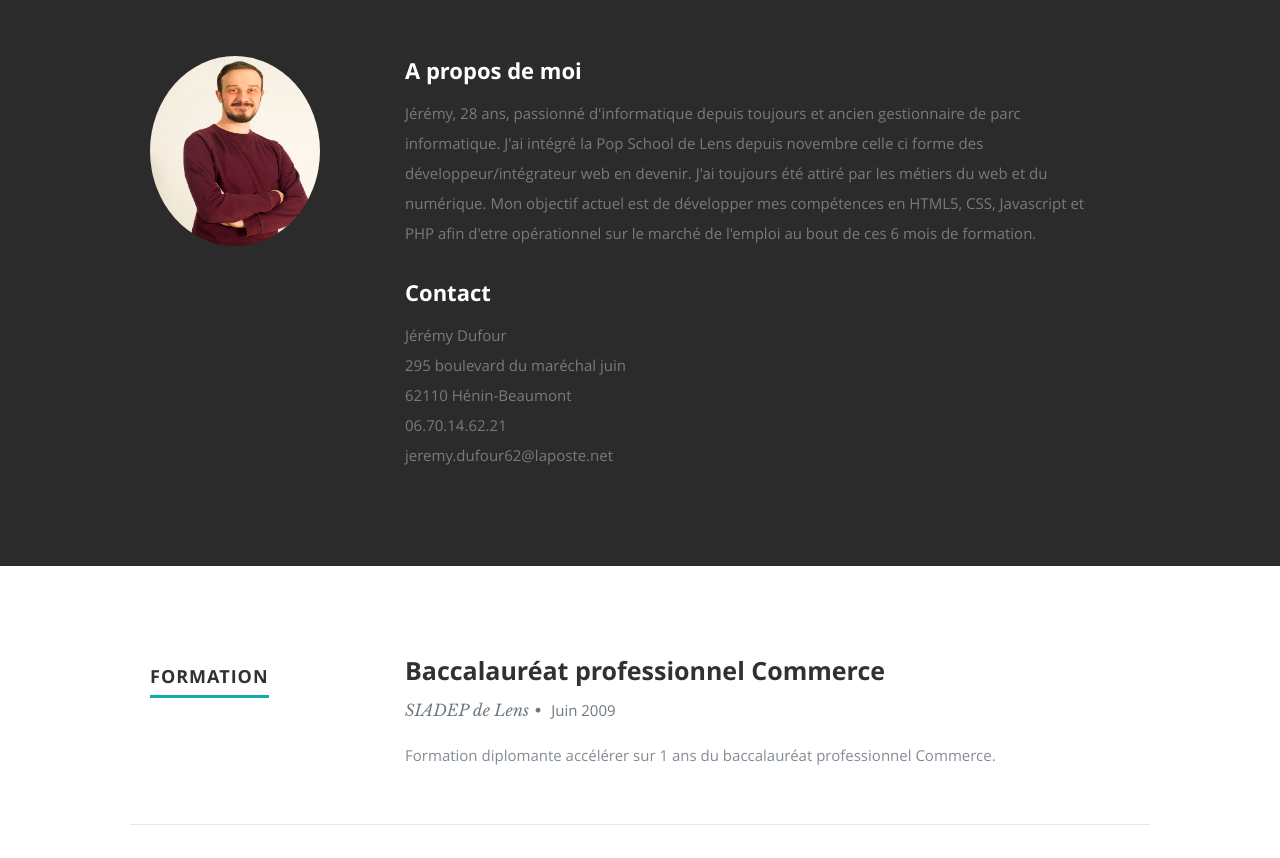
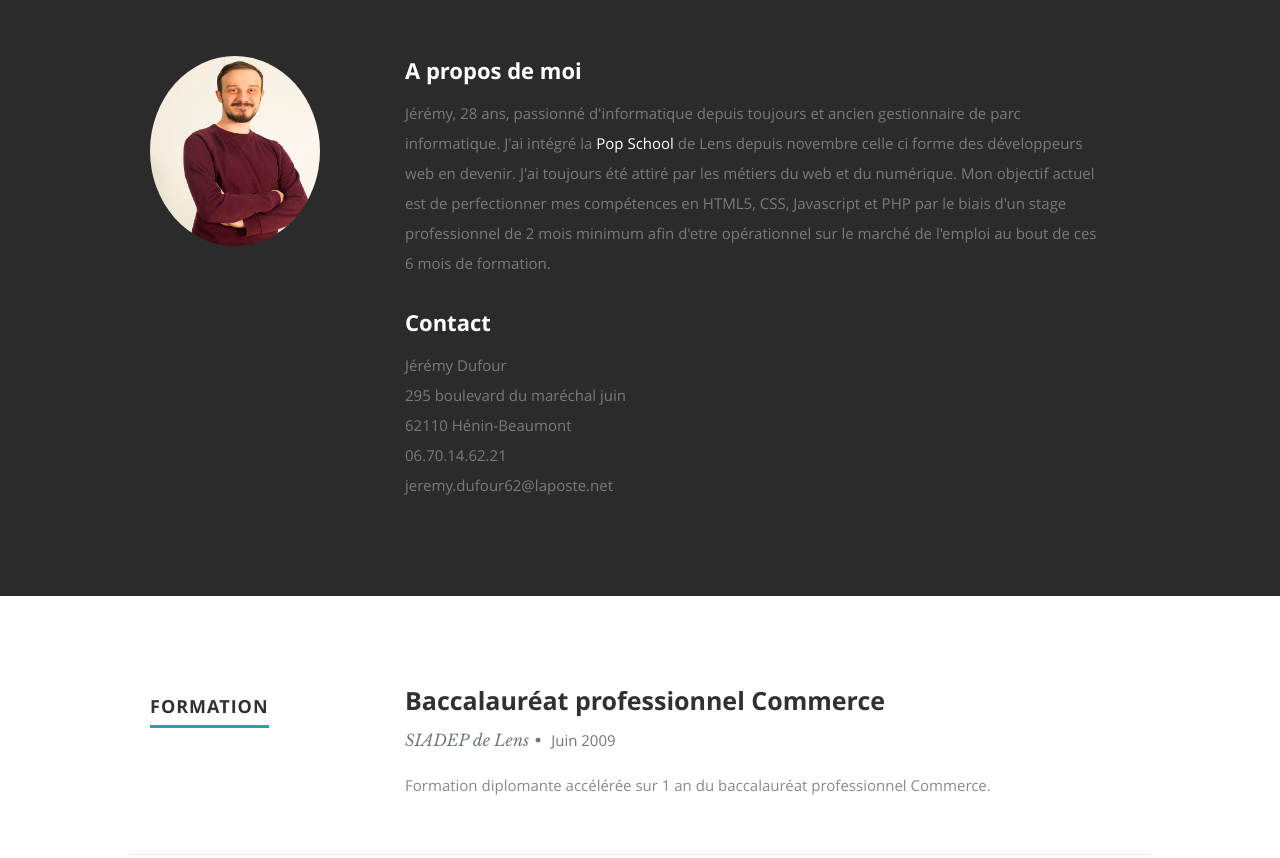
Before and after one commit to Jeremy-popschool-lens/Jeremy-popschool-lens.github.io, a plain HTML site: page index.html in a window 1280 px wide. Shown: the part 840-1698 px from the top of the page. Drawn offline with nearby package versions, Linux system fonts and the light colour scheme.

Commit message:
ajoute de balise <a> pour popschool

```diff
--- a/index.html
+++ b/index.html
@@ -1,7 +1,7 @@
 <!DOCTYPE html>
 <!--[if lt IE 8 ]><html class="no-js ie ie7" lang="en"> <![endif]-->
 <!--[if IE 8 ]><html class="no-js ie ie8" lang="en"> <![endif]-->
-<!--[if (gte IE 8)|!(IE)]><!--><html class="no-js" lang="en"> <!--<![endif]-->
+<!--[if (gte IE 8)|!(IE)]><!--><html class="no-js" lang="fr"> <!--<![endif]-->
 <head>
 
    <!--- Basic Page Needs
@@ -85,9 +85,9 @@
             <h2>A propos de moi</h2>
 
             <p>Jérémy, 28 ans, passionné d'informatique depuis toujours et ancien gestionnaire de parc informatique.
-               J'ai intégré la Pop School de Lens depuis novembre celle ci forme des développeur/intégrateur web en devenir.
+               J'ai intégré la <a href="http://pop.eu.com/popschool/">Pop School</a> de Lens depuis novembre celle ci forme des développeurs web en devenir.
                J'ai toujours été attiré par les métiers du web et du numérique.
-               Mon objectif actuel est de développer mes compétences en HTML5, CSS, Javascript et PHP afin d'etre opérationnel sur le marché de l'emploi au bout de ces 6 mois de formation.
+               Mon objectif actuel est de perfectionner mes compétences en HTML5, CSS, Javascript et PHP par le biais d'un stage professionnel de 2 mois minimum afin d'etre opérationnel sur le marché de l'emploi au bout de ces 6 mois de formation.
             </p>
 
             <div class="row">
@@ -134,7 +134,7 @@
                   <h3>Baccalauréat professionnel Commerce</h3>
                   <p class="info">SIADEP de Lens<span>&bull;</span> <em class="date">Juin 2009</em></p>
 
-                  <p>Formation diplomante accélérer sur 1 ans du baccalauréat professionnel Commerce.
+                  <p>Formation diplomante accélérée sur 1 an du baccalauréat professionnel Commerce.
                   </p>
 
                </div>
```
